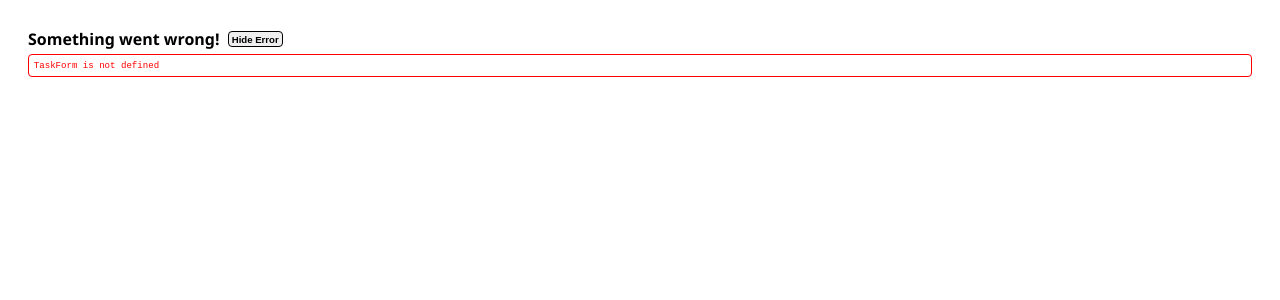
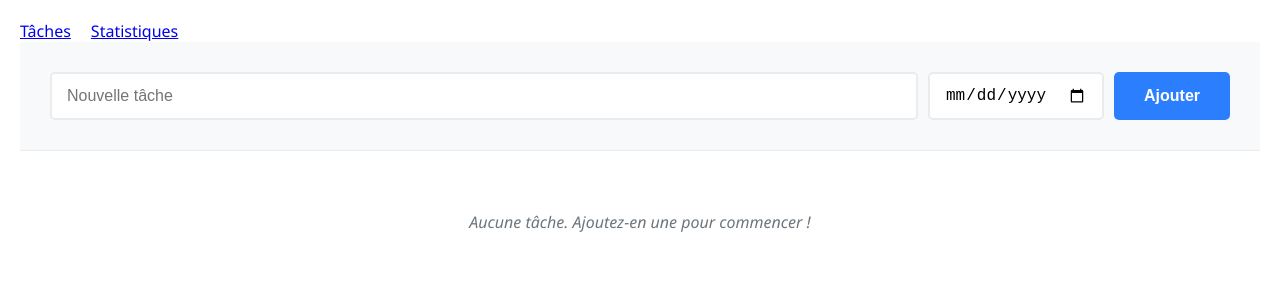
Before and after one commit to eatindehou/PWEM-TP2, a React app in the folder frontend/: page / in a window 1280 px wide. Shown: the top 300 px of the page. Built offline with nearby package versions, Linux system fonts and the light colour scheme; the HTML template or start-up script is replaced by a standard one.

Commit message:
formulaire ajout tâche

```diff
--- a/frontend/src/components/TaskForm.jsx
+++ b/frontend/src/components/TaskForm.jsx
@@ -1,21 +1,17 @@
 function TaskForm() {
  return (
-    <form className="todo-form" onSubmit={handleSubmit}>
+    <form className="todo-form">
       <div className="todo-form__group">
         <input
           className="todo-form__input"
           type="text"
           id="item"
           placeholder="Nouvelle tâche"
-          value={task}
-          onChange={(e) => setTask(e.target.value)}
         />
         <input
           className="todo-form__date"
           type="date"
           id="date"
-          value={date}
-          onChange={(e) => setDate(e.target.value)}
         />
         <button className="todo-form__button" type="submit" id="ajout">
           Ajouter
--- a/frontend/src/components/TaskList.jsx
+++ b/frontend/src/components/TaskList.jsx
@@ -0,0 +1,7 @@
+function TaskList() {
+ return (
+     <div class="todo-list"></div>
+  );
+}
+
+export default TaskList;
--- a/frontend/src/routes/index.jsx
+++ b/frontend/src/routes/index.jsx
@@ -1,4 +1,6 @@
 import { createFileRoute } from '@tanstack/react-router'
+import TaskForm from '../components/TaskForm'
+import TaskList from '../components/TaskList'
 
 export const Route = createFileRoute('/')({
   component: RouteComponent,
```
